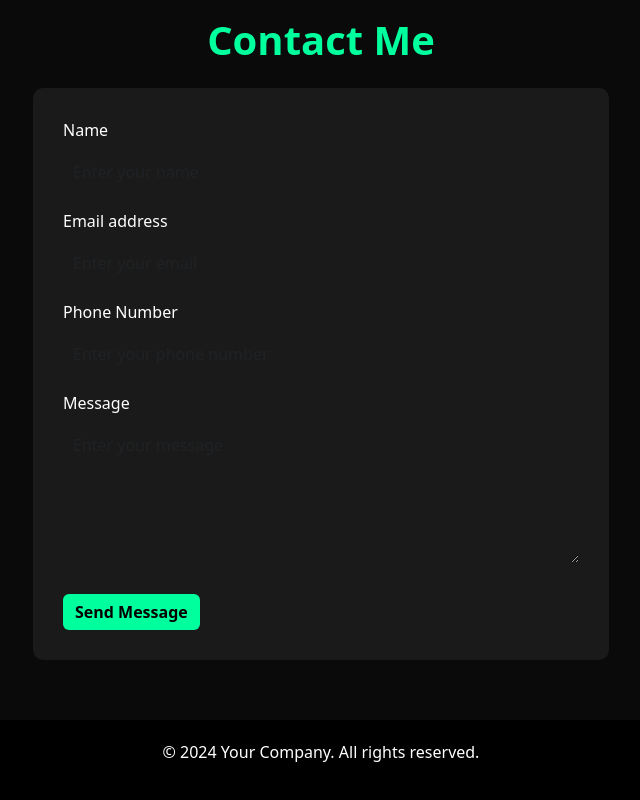
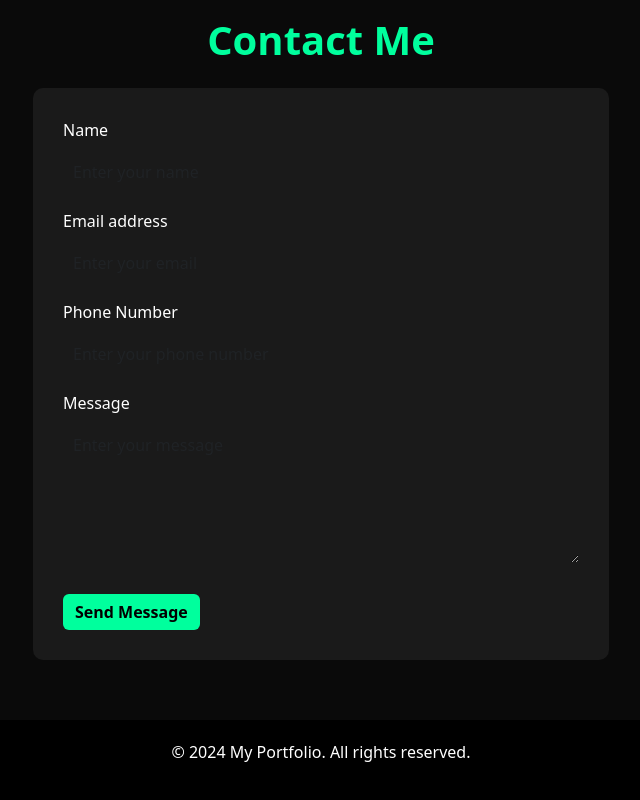
Before and after one commit to MUMBA-Amos/myportfolio1, a React (Create React App) app: page / in a window 1280 px wide. Shown: the part 2825-3625 px from the top of the page, without its empty margins (319-959 px from the left). Built offline with nearby package versions, Linux system fonts and the light colour scheme.

Commit message:
Update Footer.jsx

```diff
--- a/src/components/Footer.jsx
+++ b/src/components/Footer.jsx
@@ -10,7 +10,7 @@
       }}
     >
       <div className="container text-center">
-        <p>© 2024 Your Company. All rights reserved.</p>
+        <p>© 2024 My Portfolio. All rights reserved.</p>
       </div>
     </footer>
   );
```
